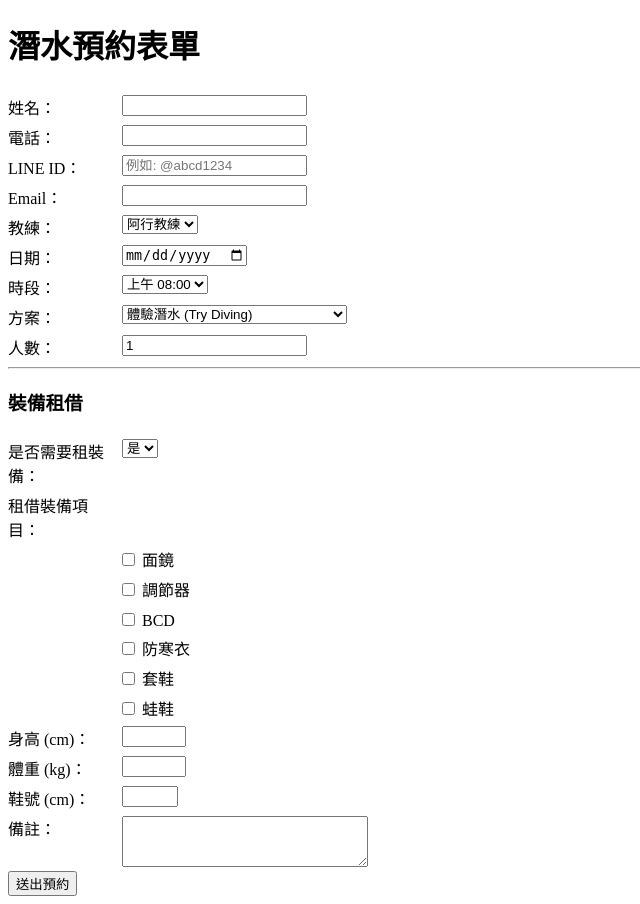
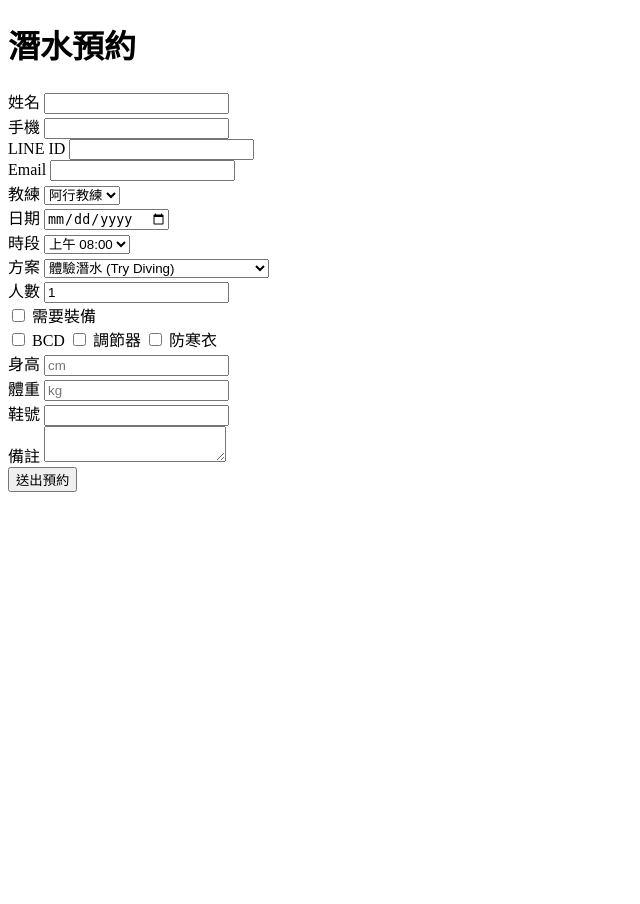
Before and after one commit to stewanswer-coder/dive_booking, a Flask app: page / in a window 1280 px wide. Shown: the whole page, without its empty margins (0-640 px from the left). After the commit the page ends 492 px from the top, so only its background shows below. Run offline with Flask 3, Linux system fonts and the light colour scheme.

Commit message:
Update index.html

```diff
--- a/templates/index.html
+++ b/templates/index.html
@@ -2,100 +2,50 @@
 <html lang="zh-Hant">
 <head>
   <meta charset="utf-8">
-  <meta name="viewport" content="width=device-width,initial-scale=1">
   <title>潛水預約</title>
-  <style>
-    label { display:inline-block; width:110px; margin-top:6px; vertical-align: top; }
-    input, select, textarea { margin-top:6px }
-    .equip-list { margin-left: 110px; }
-  </style>
+  <link rel="icon" href="{{ url_for('static', filename='favicon.ico') }}">
 </head>
 <body>
-  <h1>潛水預約表單</h1>
-  <form action="/book" method="post">
+  <h1>潛水預約</h1>
+  <form action="/book" method="POST">
+    <label>姓名 <input name="name" required></label><br>
+    <label>手機 <input name="phone" required></label><br>
+    <label>LINE ID <input name="line_id"></label><br>
+    <label>Email <input type="email" name="email" required></label><br>
 
-    <!-- 基本資料 -->
-    <label for="name">姓名：</label>
-    <input id="name" name="name" required><br>
+    <label>教練
+      <select name="coach">
+        {% for c in coaches %}<option>{{ c }}</option>{% endfor %}
+      </select>
+    </label><br>
 
-    <label for="phone">電話：</label>
-    <input id="phone" name="phone" required><br>
+    <label>日期 <input type="date" name="dive_date" required></label><br>
 
-    <label for="line_id">LINE ID：</label>
-    <input id="line_id" name="line_id" placeholder="例如: @abcd1234"><br>
+    <label>時段
+      <select name="time_slot">
+        {% for t in time_slots %}<option>{{ t }}</option>{% endfor %}
+      </select>
+    </label><br>
 
-    <label for="email">Email：</label>
-    <input id="email" name="email" type="email" required><br>
+    <label>方案
+      <select name="package">
+        {% for p in packages %}<option>{{ p }}</option>{% endfor %}
+      </select>
+    </label><br>
 
-    <label for="coach">教練：</label>
-    <select id="coach" name="coach" required>
-      <option value="阿行教練">阿行教練</option>
-    </select><br>
+    <label>人數 <input type="number" name="divers_count" min="1" value="1"></label><br>
 
-    <!-- 日期與時段 -->
-    <label for="dive_date">日期：</label>
-    <input id="dive_date" type="date" name="dive_date" required><br>
+    <label><input type="checkbox" name="need_equipment"> 需要裝備</label><br>
+    <label><input type="checkbox" name="equipment_items" value="BCD"> BCD</label>
+    <label><input type="checkbox" name="equipment_items" value="Reg"> 調節器</label>
+    <label><input type="checkbox" name="equipment_items" value="Wetsuit"> 防寒衣</label><br>
 
-    <label for="time_slot">時段：</label>
-    <select id="time_slot" name="time_slot" required>
-      {% for s in time_slots %}
-        <option value="{{s}}">{{s}}</option>
-      {% endfor %}
-    </select><br>
-
-    <!-- 潛水方案 -->
-    <label for="package">方案：</label>
-    <select id="package" name="package" required>
-      <option value="體驗潛水 (Try Diving)">體驗潛水 (Try Diving)</option>
-      <option value="PADI Open Water Diver">PADI Open Water Diver</option>
-      <option value="PADI Advanced Open Water Diver">PADI Advanced Open Water Diver</option>
-      <option value="PADI Rescue Diver">PADI Rescue Diver</option>
-      <option value="Fun Dive 小隊 (持證)">Fun Dive 小隊 (持證)</option>
-      <option value="拍照小隊 (持證 + 自備相機)">拍照小隊 (持證 + 自備相機)</option>
-      <option value="PADI 專長潛水課程">PADI 專長潛水課程</option>
-    </select><br>
-
-    <!-- 人數 -->
-    <label for="divers_count">人數：</label>
-    <input id="divers_count" name="divers_count" type="number" min="1" value="1" required><br>
-
-    <!-- 裝備需求 -->
-    <hr>
-    <h3>裝備租借</h3>
-
-    <label for="need_equipment">是否需要租裝備：</label>
-    <select id="need_equipment" name="need_equipment" required>
-      <option value="Y">是</option>
-      <option value="N">否</option>
-    </select><br>
-
-    <label>租借裝備項目：</label><br>
-    <div class="equip-list">
-      <label><input type="checkbox" name="equipment_items" value="面鏡"> 面鏡</label><br>
-      <label><input type="checkbox" name="equipment_items" value="調節器"> 調節器</label><br>
-      <label><input type="checkbox" name="equipment_items" value="BCD"> BCD</label><br>
-      <label><input type="checkbox" name="equipment_items" value="防寒衣"> 防寒衣</label><br>
-      <label><input type="checkbox" name="equipment_items" value="套鞋"> 套鞋</label><br>
-      <label><input type="checkbox" name="equipment_items" value="蛙鞋"> 蛙鞋</label><br>
-    </div>
-
-    <label for="height">身高 (cm)：</label>
-    <input id="height" name="height" type="number" min="100" max="250"><br>
-
-    <label for="weight">體重 (kg)：</label>
-    <input id="weight" name="weight" type="number" min="30" max="150"><br>
-
-    <label for="shoe_size">鞋號 (cm)：</label>
-    <input id="shoe_size" name="shoe_size" type="number" min="22" max="30"><br>
-
-    <label for="notes">備註：</label>
-    <textarea id="notes" name="notes" rows="3" cols="28"></textarea><br>
+    <label>身高 <input name="height" placeholder="cm"></label><br>
+    <label>體重 <input name="weight" placeholder="kg"></label><br>
+    <label>鞋號 <input name="shoe_size"></label><br>
+    <label>備註 <textarea name="notes"></textarea></label><br>
 
     <button type="submit">送出預約</button>
   </form>
-
-  {% if message %}
-    <p style="color:#b00">{{ message }}</p>
-  {% endif %}
 </body>
 </html>
```
